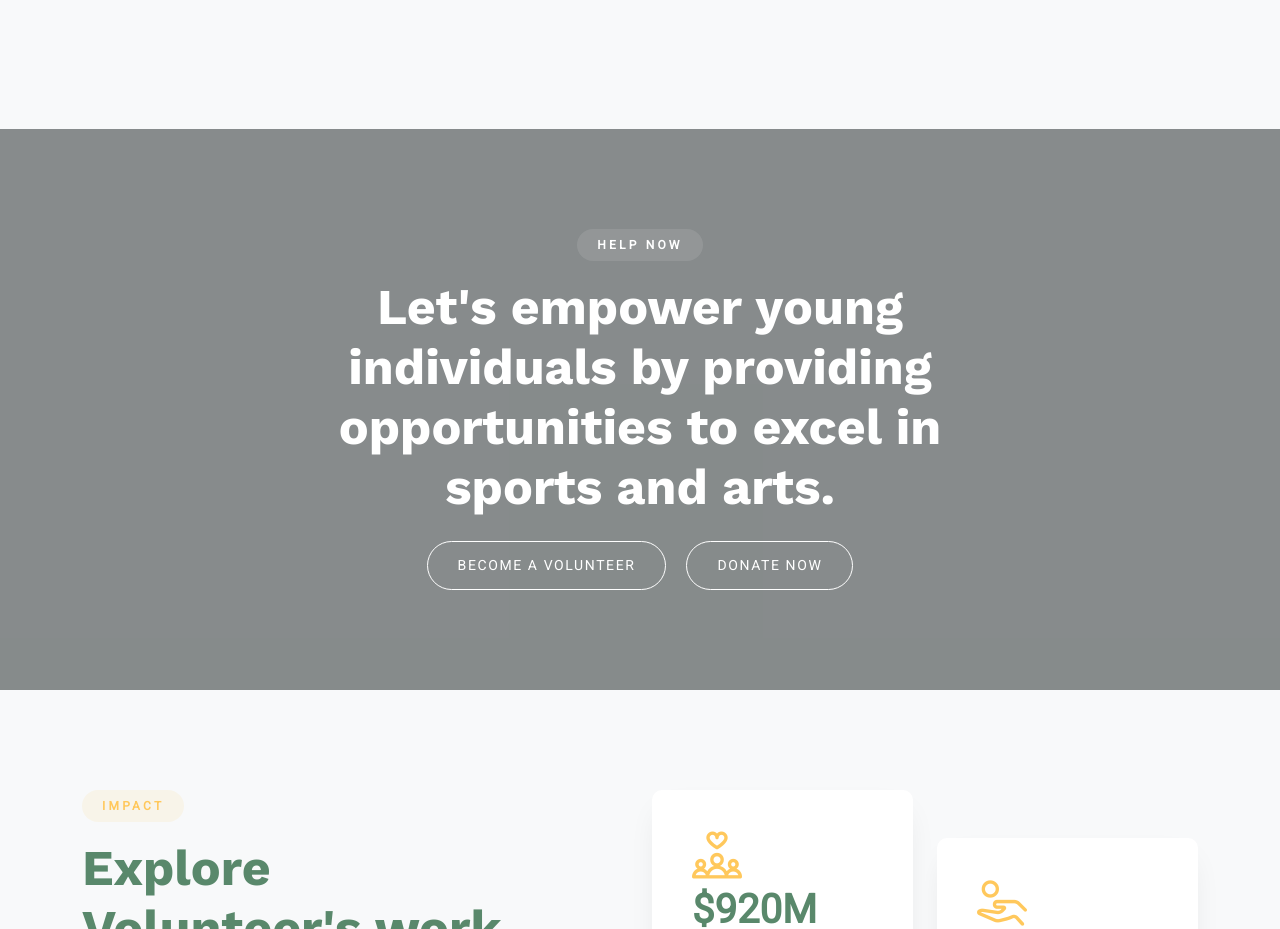
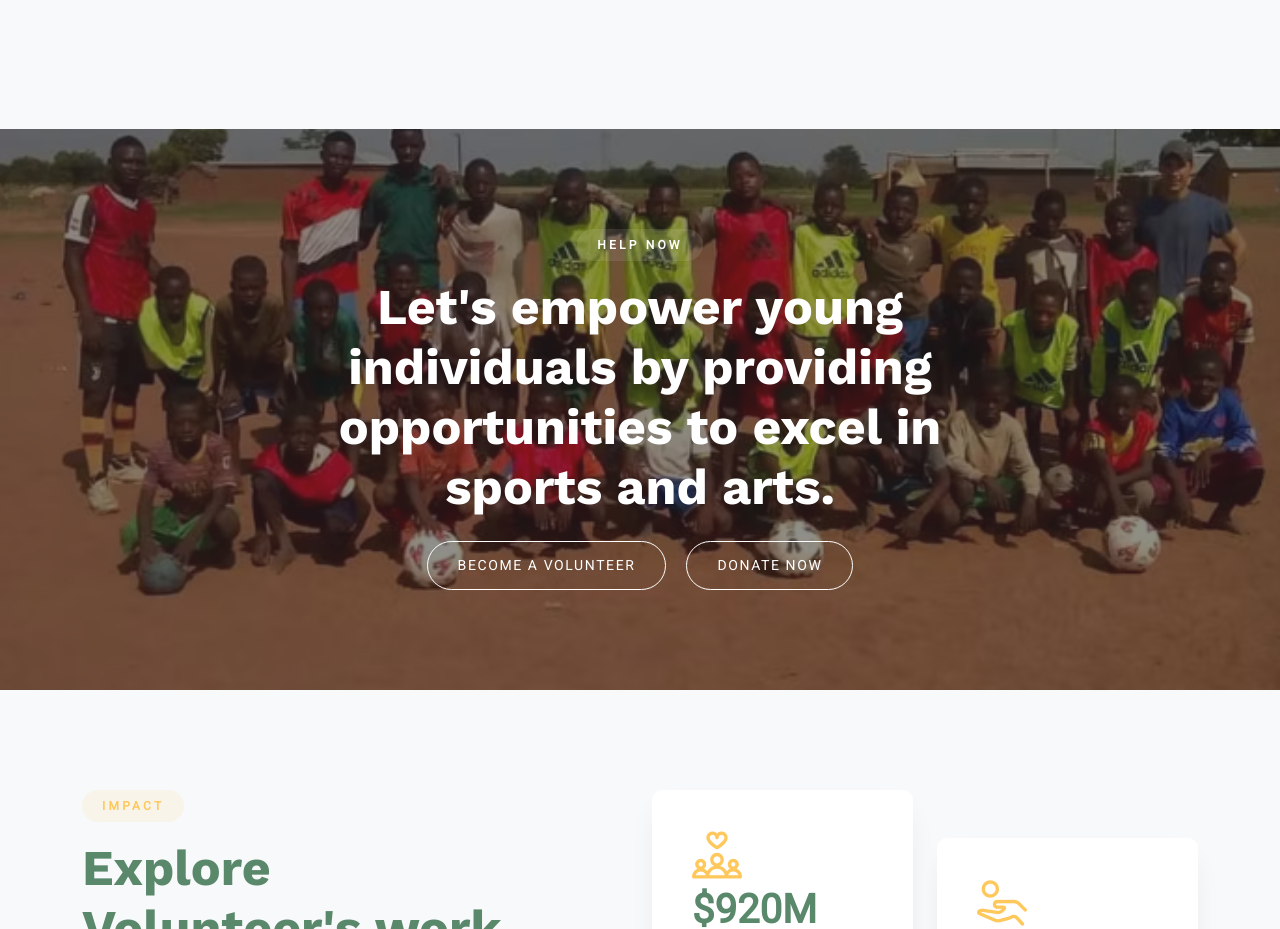
Before and after one commit to WuorBhang/kuza_kids, a plain HTML site: page index.html in a window 1280 px wide. Shown: the part 4520-5449 px from the top of the page. Drawn offline with nearby package versions, Linux system fonts and the light colour scheme; files whose address does not match are found by name.

Commit message:
adding pict of helps section

```diff
--- a/index.html
+++ b/index.html
@@ -543,7 +543,7 @@
 
 
 
-	<div class="section flip-section secondary-bg" style="background-image: url('images/img_v_4-min.jpg')">
+	<div class="section flip-section secondary-bg" style="background-image: url('images/vol2.png')">
 		<div class="container">
 			<div class="row">
 				<div class="col-lg-7 mx-auto text-center">
```
